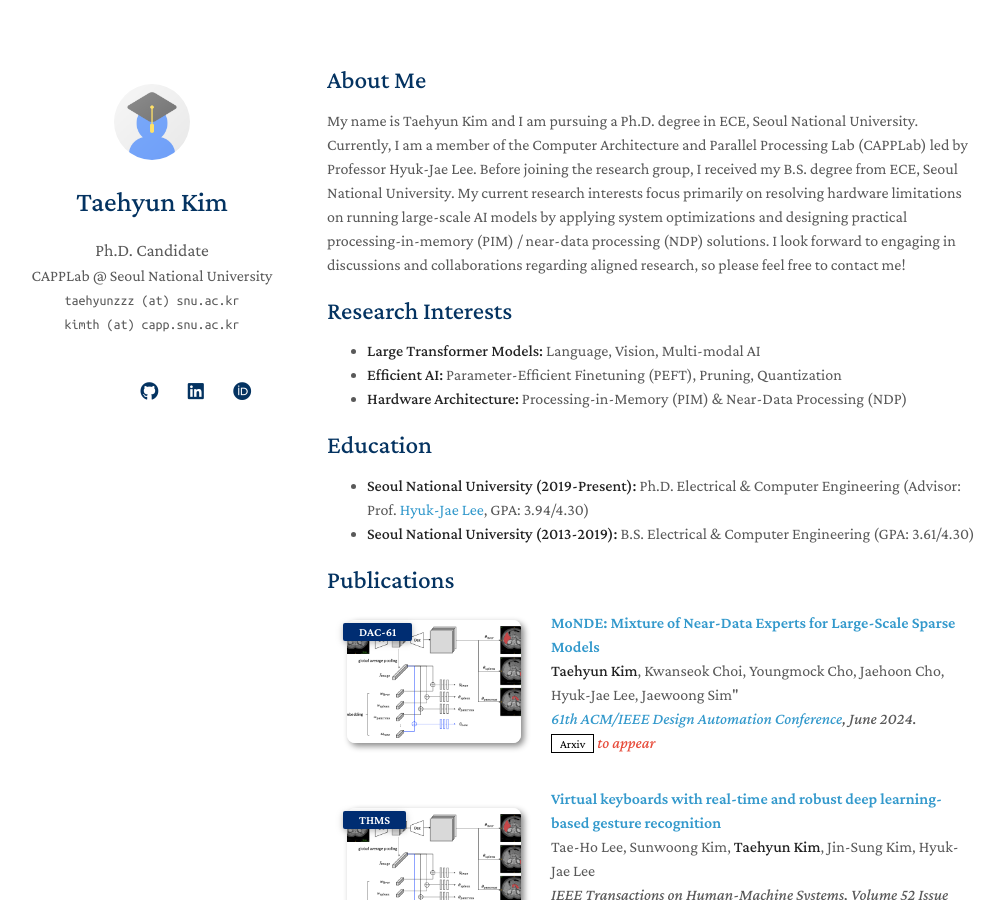
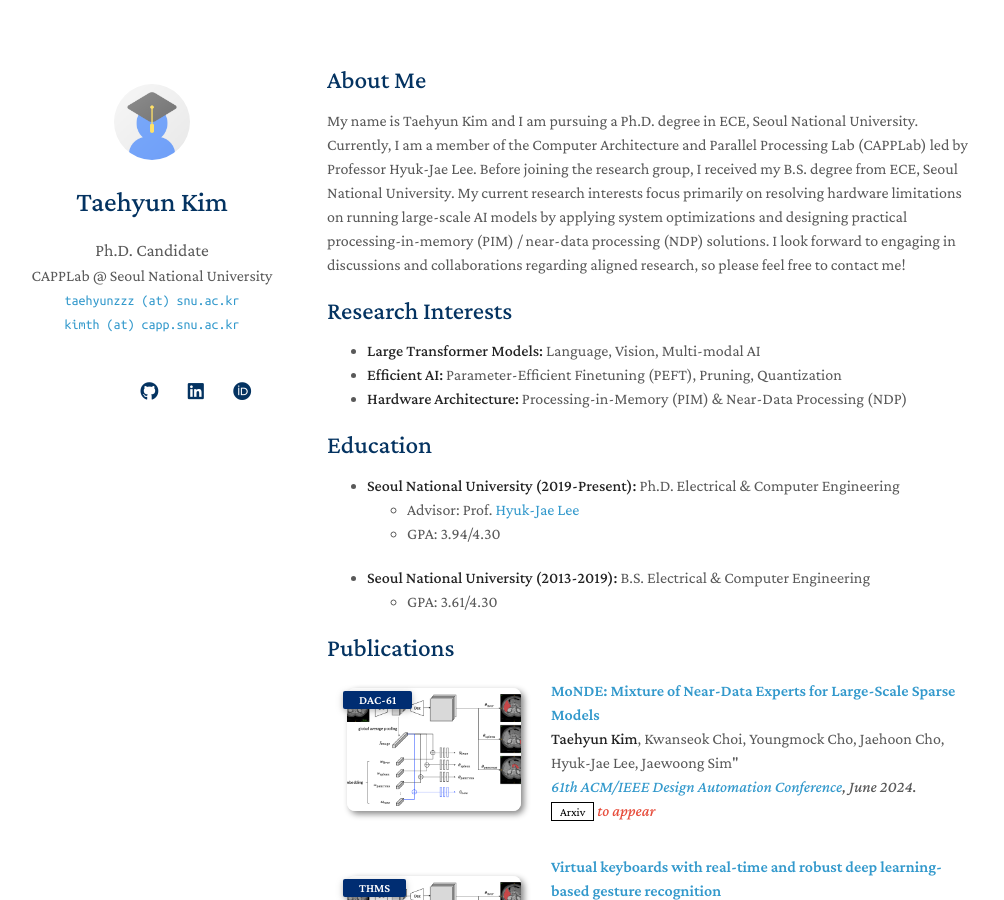
Before and after one commit to taehyunzzz/taehyunzzz.github.io, a Jekyll site: the page built from index.md, in a window 1280 px wide and 900 px high. Shown: the whole window, without its empty margins (143-1147 px from the left). Built offline with Jekyll 4.4.1, drawn with Linux system fonts in a browser that asks for light colours; nearby versions of some CDN libraries; a style sheet for code colours, icons or effects is not loaded; our own code applies the rules of GitHub Pages for plain Markdown files; some of the changed lines change nothing that is shown.

Commit message:
Modify formatting

```diff
--- a/_config.yml
+++ b/_config.yml
@@ -3,8 +3,8 @@ title: Taehyun Kim
 position: Ph.D. Candidate
 affiliation: CAPPLab @ Seoul National University
 affiliation_link: http://capp.snu.ac.kr/
-email: taehyunzzz (at) snu.ac.kr
-email2: kimth (at) capp.snu.ac.kr
+email: <a href="mailto:taehyunzzz@snu.ac.kr">taehyunzzz (at) snu.ac.kr</a>
+email2: <a href="mailto:kimth@capp.snu.ac.kr">kimth (at) capp.snu.ac.kr</a>
 
 # Search Engine Optimization (SEO)
 # The following information is used to improve the website traffic from search engines, e.g., Google.
--- a/_includes/projects.md
+++ b/_includes/projects.md
@@ -1,6 +1,6 @@
 ## Services
 
-<h4 style="margin:0 10px 0;">Conference Reviewers</h4>
+<h4 style="margin:0 10px 0;">Conference Reviewer</h4>
 
 <ul style="margin:0 0 5px;">
   <li><autocolor></autocolor></li>
--- a/index.md
+++ b/index.md
@@ -11,8 +11,11 @@ My name is Taehyun Kim and I am pursuing a Ph.D. degree in ECE, Seoul National U
 - **Hardware Architecture:** Processing-in-Memory (PIM) & Near-Data Processing (NDP)
 
 ## Education
-- **Seoul National University (2019-Present):** Ph.D. Electrical & Computer Engineering (Advisor: Prof. <a href="http://capp.snu.ac.kr/?p=people">Hyuk-Jae Lee</a>, GPA: 3.94/4.30)
-- **Seoul National University (2013-2019):** B.S. Electrical & Computer Engineering (GPA: 3.61/4.30)
+- **Seoul National University (2019-Present):** Ph.D. Electrical & Computer Engineering
+  - Advisor: Prof. <a href="http://capp.snu.ac.kr/?p=people">Hyuk-Jae Lee</a>
+  - GPA: 3.94/4.30
+- **Seoul National University (2013-2019):** B.S. Electrical & Computer Engineering
+  - GPA: 3.61/4.30
 
 {% include_relative _includes/publications.md %}
 
@@ -22,7 +25,6 @@ My name is Taehyun Kim and I am pursuing a Ph.D. degree in ECE, Seoul National U
 
 {% include_relative _includes/services.md %}
 
-<br>
 
 ## Skills
 - **Programming/Tools:** C/C++, Python, CUDA, Verilog, Synopsys Design Compiler
```
